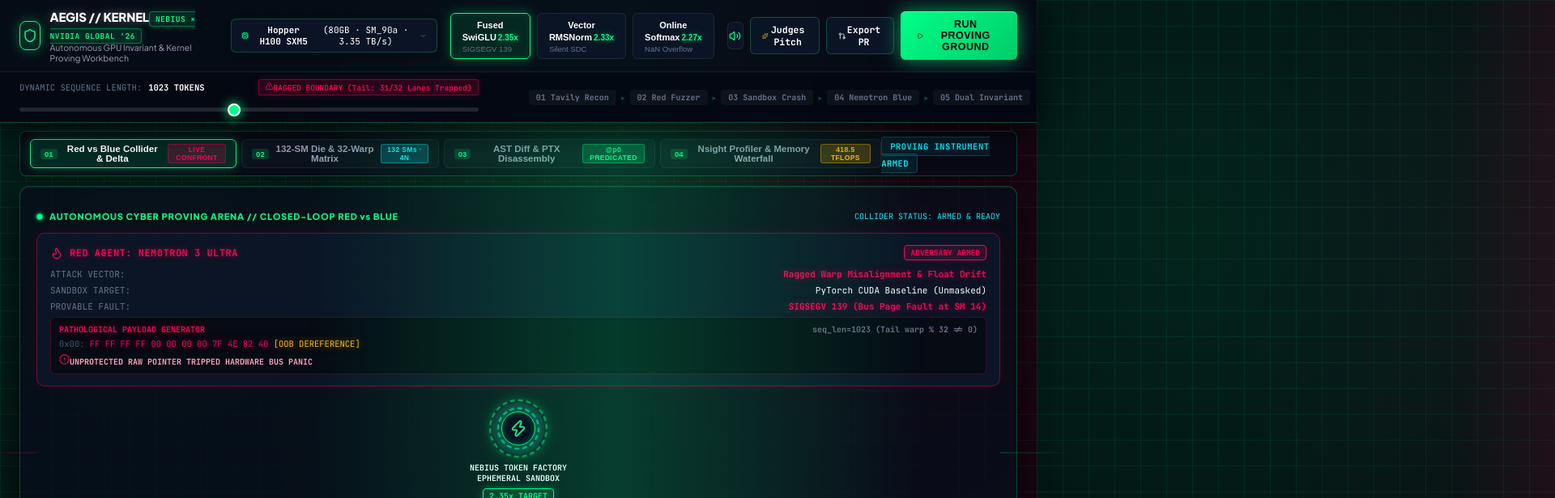
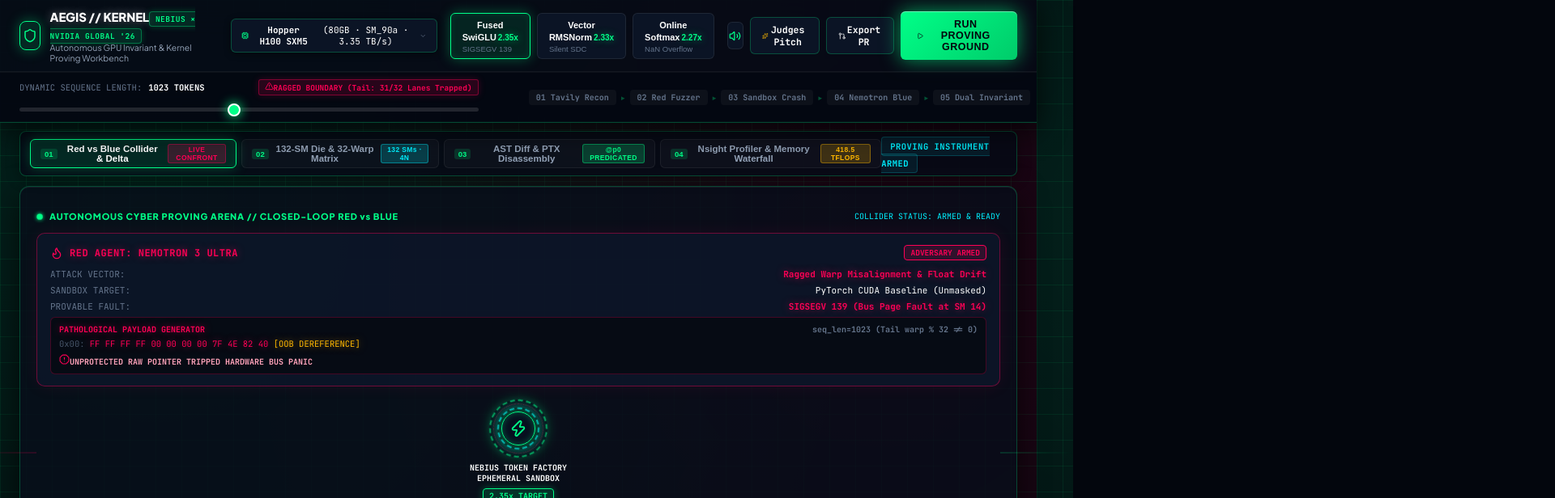
Before and after one commit to 4GuptaArpit/Aegis-Kernel, a React (Vite) app in the folder frontend/: page / in a window 1280 px wide. Shown: the top 616 px of the page at 81% size, 1920 px wide, since content can reach past the window. Built offline with nearby package versions, Linux system fonts and the light colour scheme.

Commit message:
fix(ui): remove left-to-right red and green moving scanline animations

```diff
--- a/frontend/src/index.css
+++ b/frontend/src/index.css
@@ -880,28 +880,16 @@
 }
 
 .adversary-scanline-beam {
-  position: absolute;
-  top: 0;
-  left: -100%;
-  width: 60%;
-  height: 100%;
-  background: linear-gradient(90deg, transparent, rgba(255, 0, 85, 0.2), transparent);
-  animation: scan-sweep 3s infinite linear;
+  display: none;
 }
 
 .healer-scanline-beam {
-  position: absolute;
-  top: 0;
-  left: -100%;
-  width: 60%;
-  height: 100%;
-  background: linear-gradient(90deg, transparent, rgba(0, 255, 136, 0.2), transparent);
-  animation: scan-sweep 3s infinite linear 1.5s;
+  display: none;
 }
 
 @keyframes scan-sweep {
-  0% { left: -60%; }
-  100% { left: 160%; }
+  0% { opacity: 0; }
+  100% { opacity: 0; }
 }
 
 .nav-tab-badge {
@@ -1162,17 +1150,12 @@
 }
 
 .crossbar-laser-beam {
-  position: absolute;
-  top: 0;
-  left: -100%;
-  width: 50%;
-  height: 100%;
-  background: linear-gradient(90deg, transparent, rgba(0, 255, 136, 0.25), transparent);
-  animation: laser-sweep 2.5s infinite;
+  display: none;
 }
 
 @keyframes laser-sweep {
-  100% { left: 200%; }
+  0% { opacity: 0; }
+  100% { opacity: 0; }
 }
 
 .crossbar-label-strip {
```
